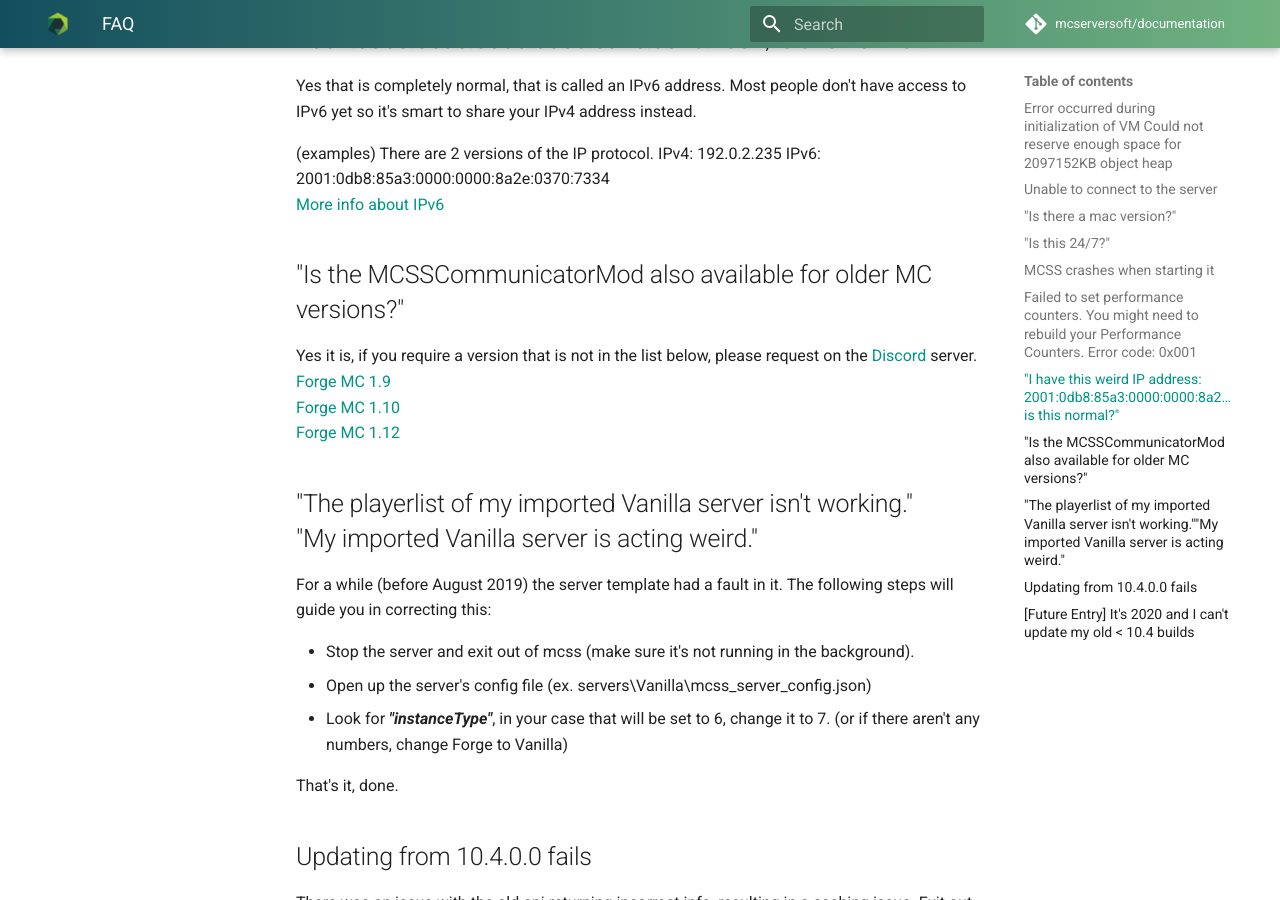
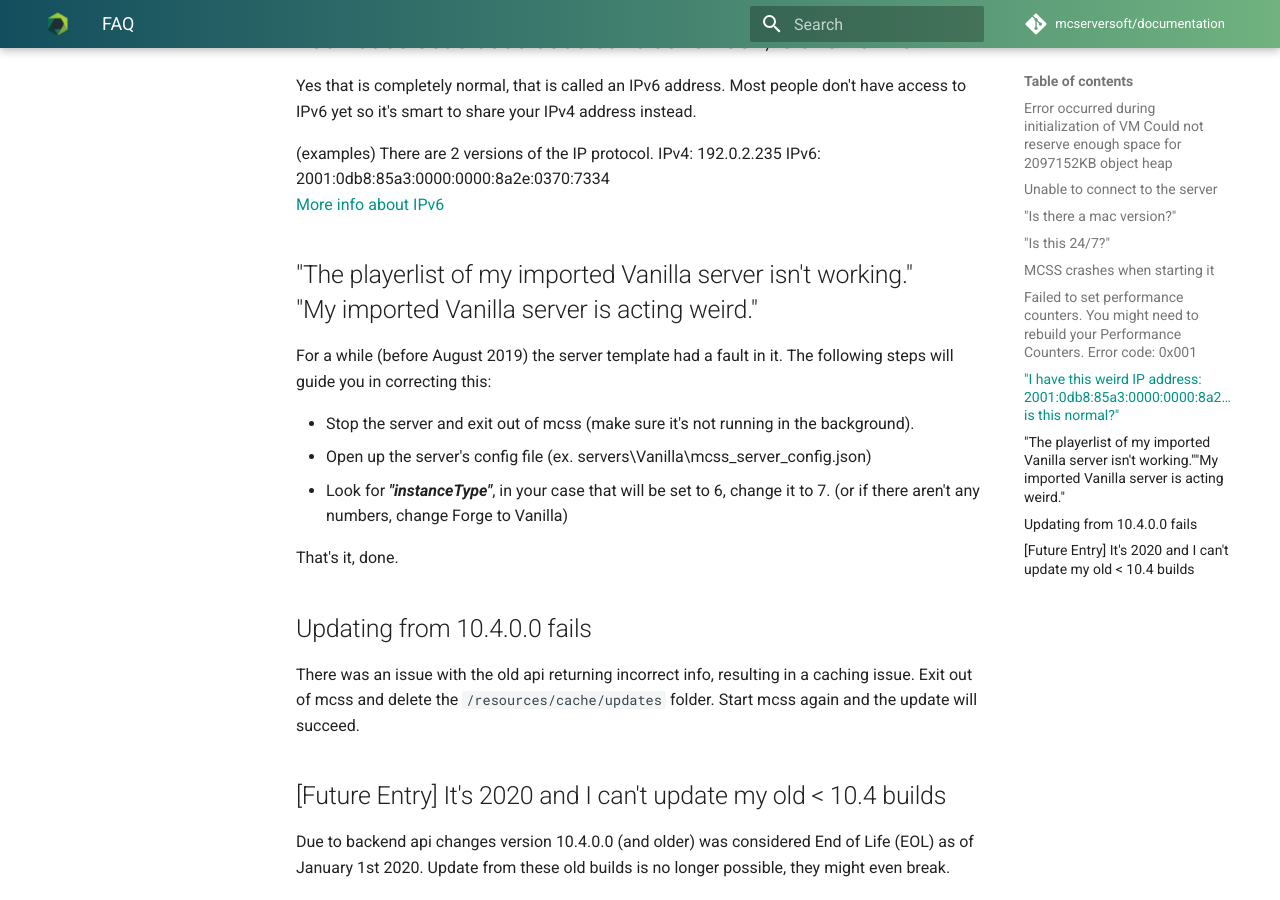
Before and after one commit to mcserversoft/documentation, an MkDocs documentation site: the page built from docs/faq.md, in a window 1280 px wide and 900 px high, scrolled down 1810 px. Built offline with MkDocs 1.6.1 and Material for MkDocs 9.7.7, drawn with Linux system fonts in a browser that asks for light colours; comment, search, counter and statistics services are not loaded.

Commit message:
Update faq.md

```diff
--- a/docs/faq.md
+++ b/docs/faq.md
@@ -70,14 +70,6 @@
 IPv6: 2001:0db8:85a3:0000:0000:8a2e:0370:7334
 <br>[More info about IPv6](https://www.networkworld.com/article/3254575/what-is-ipv6-and-why-aren-t-we-there-yet.html)
 
-<a name="mcsscommunicatormod-older-mc-versions"></a>
-##"Is the MCSSCommunicatorMod also available for older MC versions?"
-
-Yes it is, if you require a version that is not in the list below, please request on the [Discord](https://discord.gg/DEn89PB) server.
-<br>[Forge MC 1.9](https://www.mcserversoft.com/backend/downloads/MCSSCommunicatorMod_1.9.zip)
-<br>[Forge MC 1.10](https://www.mcserversoft.com/backend/downloads/MCSSCommunicatorMod_1.10.zip)
-<br>[Forge MC 1.12](https://www.mcserversoft.com/backend/downloads/MCSSCommunicatorMod_1.12.zip)
-
 <a name="the-playerlist-of-my-imported-vanilla-server-is-not-working"></a>
 ##"The playerlist of my imported Vanilla server isn't working."<br>"My imported Vanilla server is acting weird."
 
```
